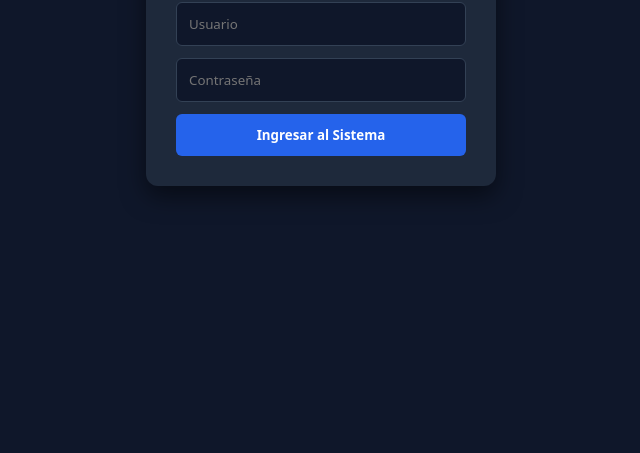
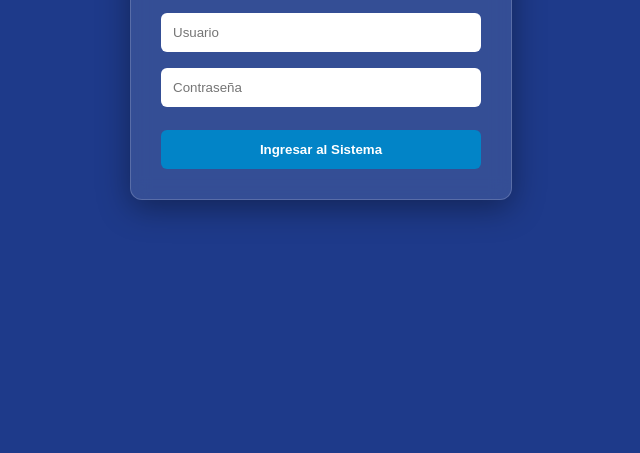
Before and after one commit to alzate1312/Inventario-Empresa, a website: page public/index.html in a window 1280 px wide. Shown: the part 347-800 px from the top of the page, without its empty margins (319-959 px from the left). Drawn offline with Linux system fonts and the light colour scheme.

Commit message:
Revamp login page with new design and functionality

```diff
--- a/public/index.html
+++ b/public/index.html
@@ -3,45 +3,101 @@
 <head>
   <meta charset="UTF-8">
   <meta name="viewport" content="width=device-width, initial-scale=1.0">
-  <title>Acceso al Sistema - Control Técnico</title>
+  <title>Control Técnico - Iniciar Sesión</title>
   <style>
-    * { box-sizing: border-box; font-family: system-ui, sans-serif; margin: 0; padding: 0; }
-    body { background: #0f172a; color: white; display: flex; justify-content: center; align-items: center; height: 100vh; }
-    .card { background: #1e293b; padding: 30px; border-radius: 12px; width: 100%; max-width: 350px; box-shadow: 0 10px 25px rgba(0,0,0,0.5); }
-    h2 { margin-bottom: 20px; font-size: 1.4rem; text-align: center; }
-    input { width: 100%; padding: 12px; margin-bottom: 12px; border-radius: 6px; border: 1px solid #334155; background: #0f172a; color: white; }
-    button { width: 100%; padding: 12px; background: #2563eb; color: white; font-weight: bold; border: none; border-radius: 6px; cursor: pointer; }
-    button:hover { background: #1d4ed8; }
+    body {
+      font-family: Arial, sans-serif;
+      background: #1e3a8a;
+      display: flex;
+      justify-content: center;
+      align-items: center;
+      height: 100vh;
+      margin: 0;
+    }
+    .login-card {
+      background: rgba(255, 255, 255, 0.1);
+      backdrop-filter: blur(10px);
+      padding: 30px;
+      border-radius: 12px;
+      box-shadow: 0 8px 32px 0 rgba(0, 0, 0, 0.37);
+      width: 320px;
+      text-align: center;
+      color: white;
+      border: 1px solid rgba(255, 255, 255, 0.18);
+    }
+    .login-card h2 {
+      margin-bottom: 20px;
+    }
+    input {
+      width: 100%;
+      padding: 12px;
+      margin: 8px 0;
+      border-radius: 6px;
+      border: none;
+      box-sizing: border-box;
+    }
+    button {
+      width: 100%;
+      padding: 12px;
+      margin-top: 15px;
+      border: none;
+      border-radius: 6px;
+      background-color: #0284c7;
+      color: white;
+      font-weight: bold;
+      cursor: pointer;
+    }
+    button:hover {
+      background-color: #0369a1;
+    }
   </style>
 </head>
 <body>
-  <div class="card">
+
+  <div class="login-card">
     <h2>Control Técnico</h2>
-    <input type="text" id="user" placeholder="Usuario">
-    <input type="password" id="pass" placeholder="Contraseña">
-    <button onclick="login()">Ingresar al Sistema</button>
+    <form id="formLogin">
+      <input type="text" id="usuario" placeholder="Usuario" required>
+      <input type="password" id="password" placeholder="Contraseña" required>
+      <button type="submit">Ingresar al Sistema</button>
+    </form>
   </div>
 
   <script>
-    async function login() {
-      const u = document.getElementById('user').value;
-      const p = document.getElementById('pass').value;
+    document.getElementById('formLogin').addEventListener('submit', async (e) => {
+      e.preventDefault();
+
+      const usuario = document.getElementById('usuario').value;
+      const password = document.getElementById('password').value;
+
+      try {
         const res = await fetch('/api/login', {
           method: 'POST',
           headers: { 'Content-Type': 'application/json' },
-        body: JSON.stringify({ usuario: u, password: p })
+          body: JSON.stringify({ usuario, password })
         });
+
         const data = await res.json();
-      if (data.token) {
+
+        if (res.ok) {
+          localStorage.setItem('token', data.token);
+          localStorage.setItem('rol', data.rol);
+          localStorage.setItem('nombre', data.nombre);
+
+          alert('Bienvenido ' + (data.rol === 'admin' ? 'Administrador' : 'Técnico'));
+
           if (data.rol === 'admin') {
             window.location.href = '/admin.html';
-} else {
-  alert('Bienvenido Técnico');
+          } else if (data.rol === 'tecnico') {
+            window.location.href = '/tecnico.html';
           }
         } else {
-        alert('Error: ' + data.error);
+          alert(data.error || 'Credenciales incorrectas');
         }
+      } catch (err) {
+        alert('Error de conexión con el servidor');
       }
+    });
   </script>
 </body>
 </html>
```
Lines whose indentation alone changed are shown as unchanged.
